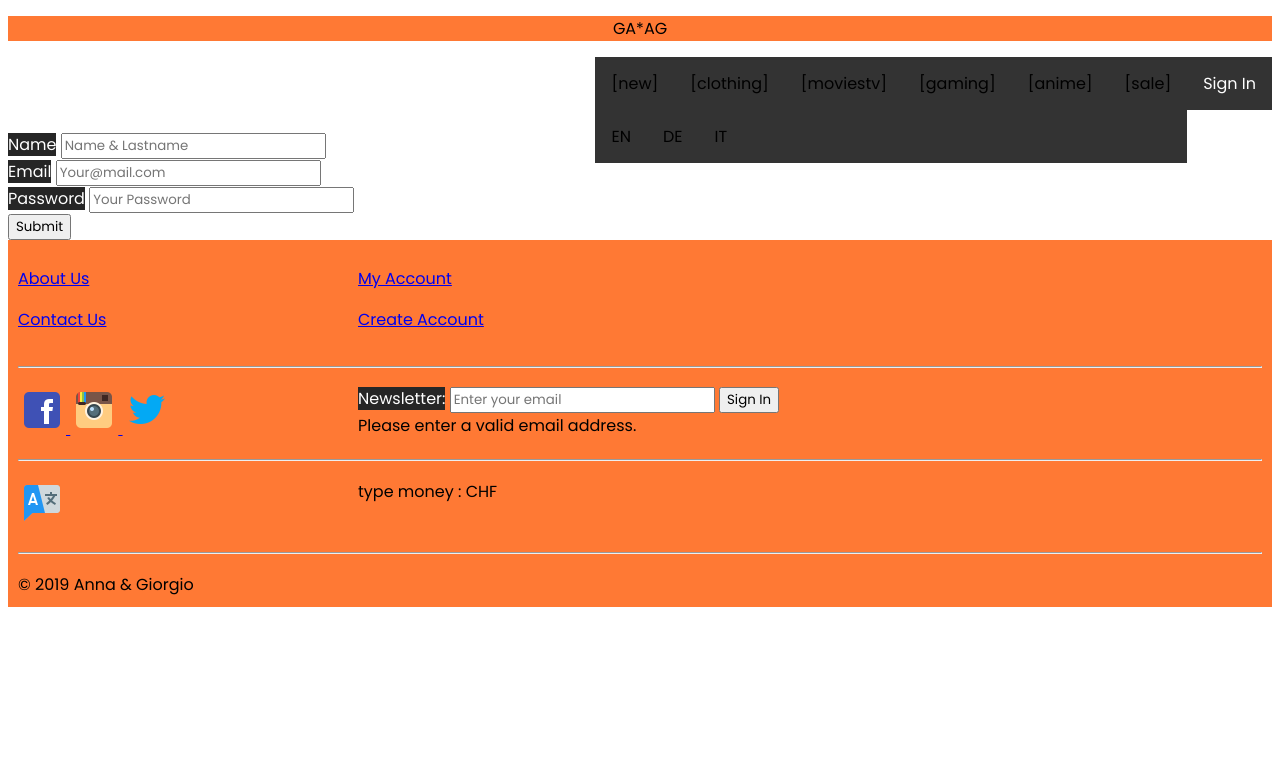
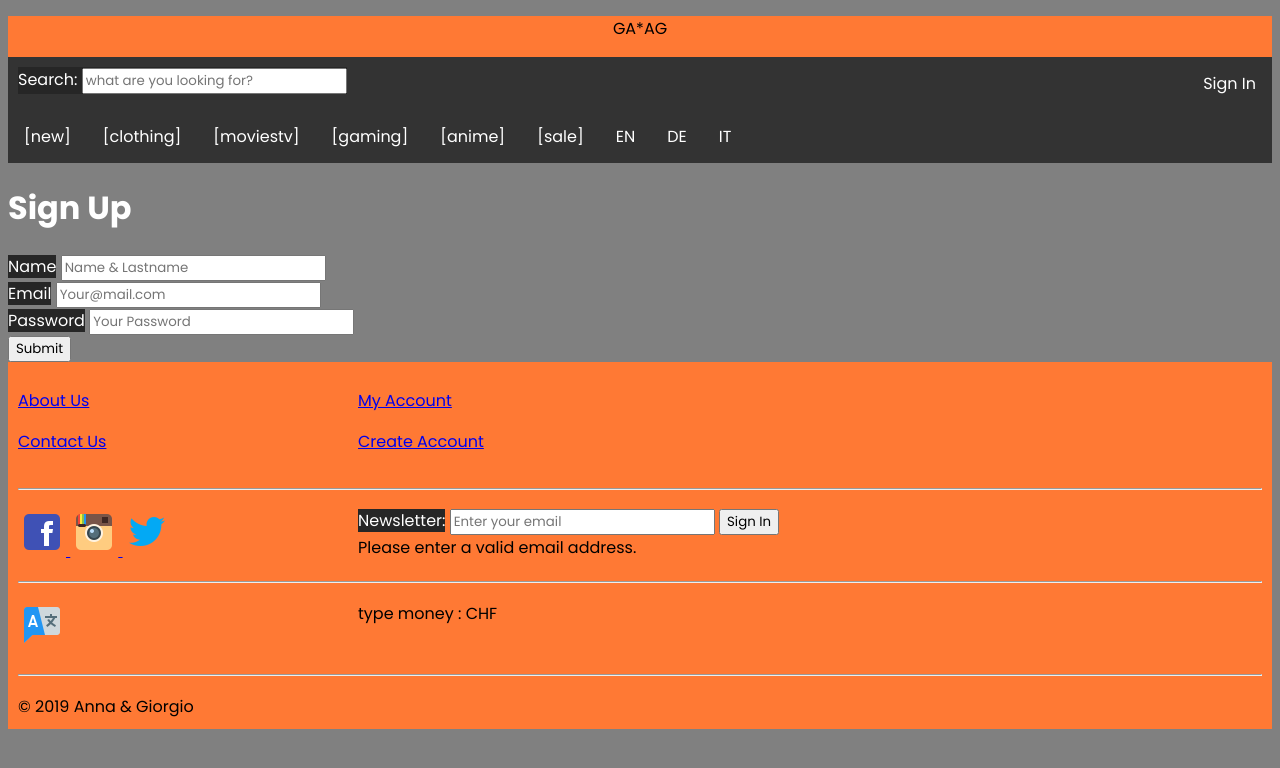
Before and after one commit to bak89/WebShop, a PHP site: page /index.php?action=signUp in a window 1280 px wide. Shown: the top 768 px of the page. Run offline with PHP 8.4, Linux system fonts and the light colour scheme.

Commit message:
just one sign in

```diff
--- a/assets/css/global.css
+++ b/assets/css/global.css
@@ -3,7 +3,7 @@
 }
 
 body{
-    background: #ffffff;
+    background: #808080;
 }
 
 .head{
--- a/assets/css/header.css
+++ b/assets/css/header.css
@@ -5,19 +5,19 @@ header{
 }
 
 .headerButton{
-    float: left;
+    float: right;
     margin: 10px;
 }
 
 #searchbar{
-    float:right;
+    float: left;
     margin: 10px;
 }
 
 /* code for navbar from W3schools */
 /* Navbar container */
 .navbar {
-    float: right;
+    float: top;
     overflow: hidden;
     background-color: #333;
     font-family: Arial;
@@ -27,7 +27,7 @@ header{
 .navbar a {
     float: left;
     font-size: 16px;
-    color: black;
+    color: white;
     text-align: center;
     padding: 14px 16px;
     text-decoration: none;
@@ -60,8 +60,8 @@ header{
 .dropdown-content {
     display: none;
     position: absolute;
-    background-color: #f9f9f9;
-    min-width: 160px;
+    background-color: #ff7934;
+    min-width: 60px;
     box-shadow: 0px 8px 16px 0px rgba(0,0,0,0.2);
     z-index: 1;
 }
--- a/view/templates/main.php
+++ b/view/templates/main.php
@@ -16,21 +16,17 @@ require_once('lib/helper.php');
 <header>
     <p>GA*AG</p>
     <div class="navbar">
-        <!-- <form action="index.php?action=search" method="post">
-             <label id="searchbar">Search: <input type="text" placeholder="what are you looking for?" required></label>
-         </form>-->
+        <form action="index.php?action=search" method="post">
+            <label id="searchbar">Search: <input type="text" placeholder="what are you looking for?" required></label>
+        </form>
         <?php if (!$this->controller->isLoggedIn()) echo
         " <div class=\"dropdown\">
             <button class=\"dropbtn\">Sign In
                 <i class=\"fa fa-caret-down\"></i>
             </button>
             <div class=\"dropdown-content\">
-                <a href=\"index.php?action=login\">
-                    <button class=\"headerButton\">Log in</button>
-                </a>
-                <a href=\"index.php?action=signUp\">
-                    <button class=\"headerButton\">Sign Up</button>
-                </a>
+                <a href=\"index.php?action=login\">Log in</a>
+                <a href=\"index.php?action=signUp\">Sign Up</a>
             </div>
         </div>
         "; ?>
--- a/view/templates/signUp.php
+++ b/view/templates/signUp.php
@@ -1,5 +1,5 @@
 <div>
-    <h1>Register</h1>
+    <h1>Sign Up</h1>
     <form class="ui form" action="index.php?action=signUpUser" method="post">
         <div class="field">
             <label>Name</label>
```
Also changed, not shown: assets/resources/example-img.png (deleted), assets/resources/icons8_mastercard_96px.png (deleted), assets/resources/icons8_visa_96px.png (deleted), assets/resources/images.png (deleted), assets/resources/mastercard.jpg (deleted), assets/resources/post.jpg (deleted), assets/resources/visa.jpg (deleted).
